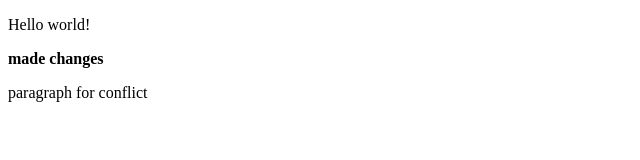
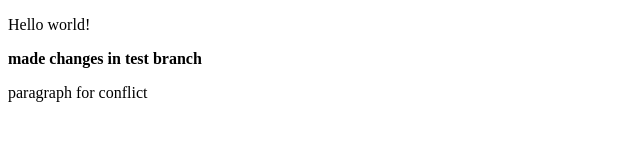
Before and after one commit to avisii1/test, a plain HTML site: page index.html in a window 1280 px wide. Shown: the full height of the page, 0-640 px from the left. Drawn offline with Linux system fonts and the light colour scheme.

Commit message:
ade changes in test branch

```diff
--- a/index.html
+++ b/index.html
@@ -5,6 +5,6 @@
 </head>
 <body>
 <p>Hello world!</p>
-<b> made changes </b>
+<b> made changes in test branch </b>
 <p>paragraph for conflict</p>
 </html>
```
